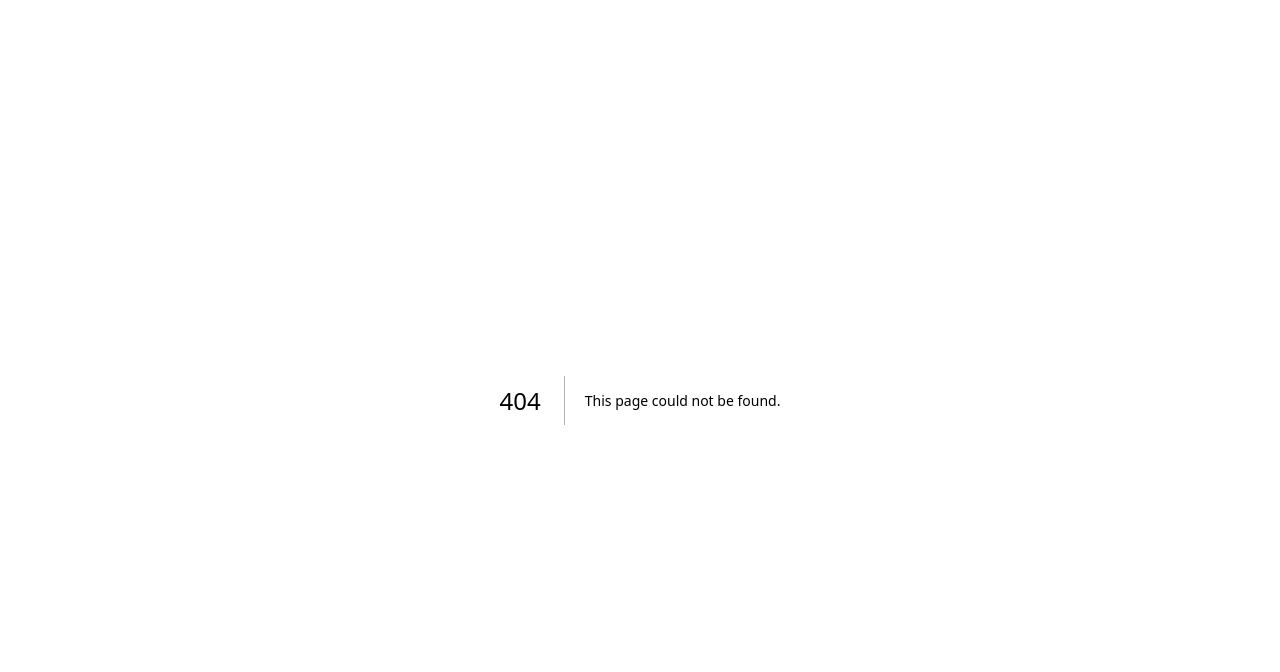
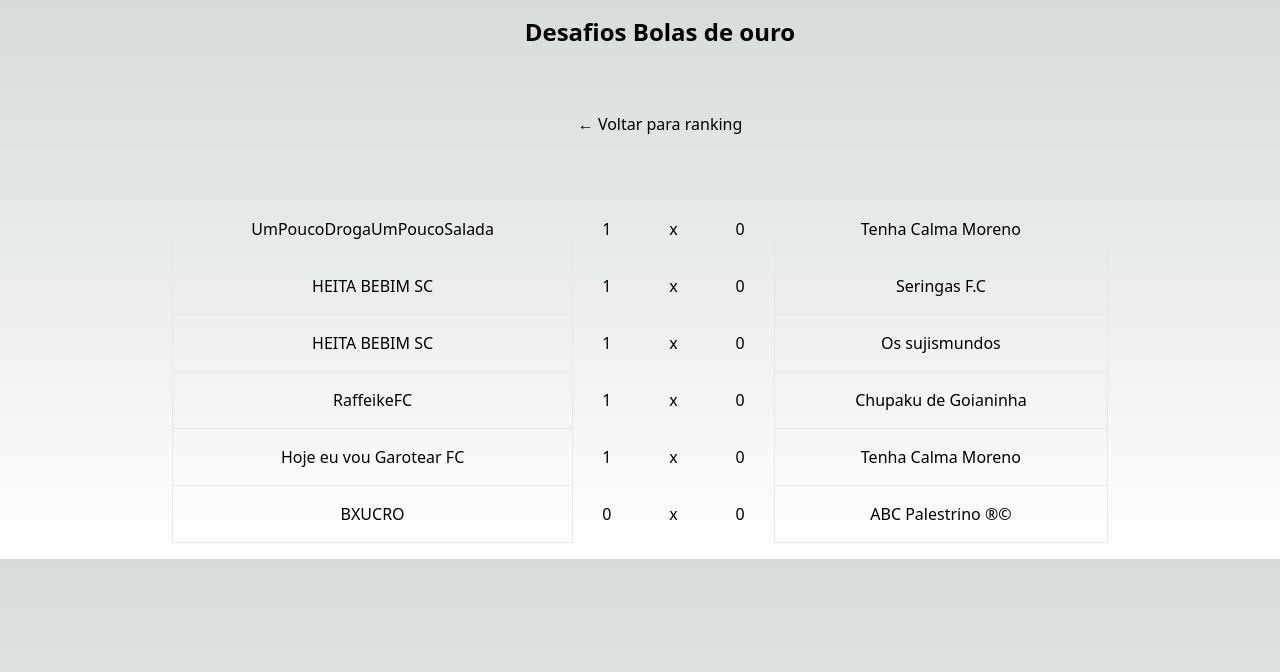
Before and after one commit to InventariumProject/cartola-app, a Next.js app: page /desafio in a window 1280 px wide. Before the commit this address had no page. Shown: the top 672 px of the page. Built offline with nearby package versions, Linux system fonts and the light colour scheme.

Commit message:
add desafio page and switch moved page to index

```diff
--- /dev/null
+++ b/src/pages/desafio.tsx
@@ -0,0 +1,84 @@
+import Link from "next/link";
+
+export default function Match() {
+  return (
+    <div className="flex flex-col items-center min-w-fit p-4">
+      <h1 className="text-2xl font-bold ml-10 mb-12 text-center	">
+        Desafios Bolas de ouro
+      </h1>
+      <Link className="text-center ml-10 py-4" href="/">
+        ← Voltar para ranking
+      </Link>
+      <table className="w-3/4 mt-12">
+        <tbody>
+          <tr>
+            <td className="text-center border rounded-l-lg  py-4">
+              UmPoucoDrogaUmPoucoSalada
+            </td>
+            <td className="text-center px-4 py-4">1</td>
+            <td className="text-center px-4 py-4">x</td>
+            <td className="text-center px-4 py-4">0</td>
+            <td className="text-center border rounded-l-lg px-4 py-4">
+              Tenha Calma Moreno
+            </td>
+          </tr>
+          <tr>
+            <td className="text-center border rounded-l-lg px-4 py-4">
+              HEITA BEBIM SC
+            </td>
+            <td className="text-center">1</td>
+            <td className="text-center">x</td>
+            <td className="text-center">0</td>
+            <td className="text-center border rounded-l-lg px-4 py-4">
+              Seringas F.C
+            </td>
+          </tr>
+          <tr>
+            <td className="text-center border rounded-l-lg px-4 py-4">
+              HEITA BEBIM SC
+            </td>
+            <td className="text-center">1</td>
+            <td className="text-center">x</td>
+            <td className="text-center">0</td>
+            <td className="text-center border rounded-l-lg px-4 py-4">
+              Os sujismundos
+            </td>
+          </tr>
+          <tr>
+            <td className="text-center border rounded-l-lg px-4 py-4">
+              RaffeikeFC
+            </td>
+            <td className="text-center">1</td>
+            <td className="text-center">x</td>
+            <td className="text-center">0</td>
+            <td className="text-center border rounded-l-lg px-4 py-4">
+              Chupaku de Goianinha
+            </td>
+          </tr>
+          <tr>
+            <td className="text-center border rounded-l-lg px-4 py-4">
+              Hoje eu vou Garotear FC
+            </td>
+            <td className="text-center">1</td>
+            <td className="text-center">x</td>
+            <td className="text-center">0</td>
+            <td className="text-center border rounded-l-lg px-4 py-4">
+              Tenha Calma Moreno
+            </td>
+          </tr>
+          <tr>
+            <td className="text-center border rounded-l-lg px-4 py-4">
+              BXUCRO
+            </td>
+            <td className="text-center">0</td>
+            <td className="text-center">x</td>
+            <td className="text-center">0</td>
+            <td className="text-center border rounded-l-lg px-4 py-4">
+              ABC Palestrino ®©
+            </td>
+          </tr>
+        </tbody>
+      </table>
+    </div>
+  );
+}
--- a/src/pages/index.tsx
+++ b/src/pages/index.tsx
@@ -1,52 +1,110 @@
 import Image from "next/image";
 import { Inter } from "next/font/google";
-import Ranking from "./ranking";
+import axios from "axios";
+import React, { useEffect, useState } from "react";
+import desafio from "./desafio";
+import Link from "next/link";
+type Props = {
+  ids: number[];
+};
 
 const inter = Inter({ subsets: ["latin"] });
 
-export default function Home() {
+export default function Home({ ids }: Props) {
+  const [teamData, setTeamData] = useState<any[]>([]);
+  const [sortOrder, setSortOrder] = useState<string>("asc");
+
+  useEffect(() => {
+    const fetchData = async () => {
+      const ids = [
+        9035902, 19298673, 47629775, 47996695, 1331986, 1276535, 26328842,
+        1909960, 406869, 47829504, 1614368, 19653180, 13916753, 7969983,
+        1941336, 47663847, 47646361, 8631482, 1071737, 1229763, 47703776,
+      ];
+      const responses = await Promise.all(
+        ids.map((id) =>
+          axios.get(`https://api.cartola.globo.com/time/id/${id}`)
+        )
+      );
+      setTeamData(responses.map((res) => res.data));
+    };
+
+    fetchData();
+    console.log(teamData);
+  }, []);
+
+  const handleSortByPontosCampeonato = () => {
+    if (sortOrder === "asc") {
+      setTeamData(
+        [...teamData].sort((a, b) => a.pontos_campeonato - b.pontos_campeonato)
+      );
+      setSortOrder("desc");
+    } else {
+      setTeamData(
+        [...teamData].sort((a, b) => b.pontos_campeonato - a.pontos_campeonato)
+      );
+      setSortOrder("asc");
+    }
+  };
+
   return (
-    <Ranking ids={[]} />
-    // <main className="flex min-h-screen flex-col items-center justify-between p-24">
-    //   <div className="z-10 w-full max-w-5xl items-center justify-between font-mono text-sm lg:flex">
-    //     <table className="w-full rounded-lg overflow-hidden border-collapse">
-    //       <thead>
-    //         <tr className="border-b-2 border-gray-300 rounded-t-lg">
-    //           <th className="text-left py-3 px-4 uppercase font-semibold text-sm">
-    //             Time
-    //           </th>
-    //           <th className="text-left py-3 px-4 uppercase font-semibold text-sm">
-    //             Total
-    //           </th>
-    //           <th className="text-left py-3 px-4 uppercase font-semibold text-sm">
-    //             Posição
-    //           </th>
-    //         </tr>
-    //       </thead>
-    //       <tbody>
-    //         <tr className="border border-gray-300 rounded-full">
-    //           <td className="text-left py-3 px-4">Time 1</td>
-    //           <td className="text-left py-3 px-4">464</td>
-    //           <td className="text-left py-3 px-4">1</td>
-    //         </tr>
-    //         <tr className="border border-gray-300 rounded-full">
-    //           <td className="text-left py-3 px-4">Time 2</td>
-    //           <td className="text-left py-3 px-4">264</td>
-    //           <td className="text-left py-3 px-4">2</td>
-    //         </tr>
-    //         <tr className="border border-gray-300 rounded-full">
-    //           <td className="text-left py-3 px-4">Time 3</td>
-    //           <td className="text-left py-3 px-4">164</td>
-    //           <td className="text-left py-3 px-4">3</td>
-    //         </tr>
-    //         <tr className="border border-gray-300 rounded-full">
-    //           <td className="text-left py-3 px-4">Time 4</td>
-    //           <td className="text-left py-3 px-4">064</td>
-    //           <td className="text-left py-3 px-4">4</td>
-    //         </tr>
-    //       </tbody>
-    //     </table>
-    //   </div>
-    // </main>
+    <div className="min-h-screen flex flex-col justify-center items-center">
+      <table
+        id="team-scores"
+        className="w-3/5 mx-auto min-h-screen border-collapse"
+      >
+        <thead>
+          <tr>
+            <th className="border px-4 py-2 text-center bg-gray-900 font-bold">
+              Time
+            </th>
+            <th className="border px-4 py-2 text-center bg-gray-900 font-bold">
+              <div className="flex items-center justify-between">
+                Pontuação Geral
+                <select
+                  className="ml-2 p-1 bg-gray-900 rounded border cursor-pointer required:invalid"
+                  onChange={handleSortByPontosCampeonato}
+                  value={sortOrder}
+                >
+                  <option value="" disabled selected>
+                    Clique para Ordenar
+                  </option>
+                  <option value="asc">Ordenar: ↓ </option>
+                  <option value="desc">Ordenar: ↑ </option>
+                </select>
+              </div>
+            </th>
+            <th className="border px-4 py-2 text-center bg-gray-900 font-bold">
+              Rodada Atual
+            </th>
+            <th className="border px-4 py-2 text-center bg-gray-900 font-bold">
+              Patrimônio
+            </th>
+            <th>
+              {" "}
+              <Link href="/desafio">Ir para Desafios bolas de ouro →</Link>
+            </th>
+          </tr>
+        </thead>
+        <tbody>
+          {teamData.map((data, index) => (
+            <tr key={index}>
+              <td className="border px-4 py-2 text-center bg-gray-500 ">
+                {data.time.nome}
+              </td>
+              <td className="border px-4 py-2 text-center bg-gray-500 ">
+                {Number(data.pontos_campeonato).toFixed(2)}
+              </td>
+              <td className="border px-4 py-2 text-center bg-gray-500 ">
+                {Number(data.pontos).toFixed(2)}
+              </td>
+              <td className="border px-4 py-2 text-center bg-gray-500 ">
+                {data.patrimonio}
+              </td>
+            </tr>
+          ))}
+        </tbody>
+      </table>
+    </div>
   );
 }
--- a/src/pages/ranking.tsx
+++ /dev/null
@@ -1,70 +0,0 @@
-import axios from "axios";
-import React, { useEffect, useState } from "react";
-type Props = {
-  ids: number[];
-};
-
-export default function Ranking({ ids }: Props) {
-  const [teamData, setTeamData] = useState<any[]>([]);
-
-  useEffect(() => {
-    const fetchData = async () => {
-      const ids = [
-        19653180, 13916753, 7969983, 1941336, 47663847, 47646361, 8631482,
-        9035902, 19298673, 47629775, 47996695, 1331986, 1276535, 26328842,
-        1071737, 1229763, 47703776, 1909960, 406869, 47829504, 1614368,
-      ];
-      const responses = await Promise.all(
-        ids.map((id) =>
-          axios.get(`https://api.cartola.globo.com/time/id/${id}`)
-        )
-      );
-      setTeamData(responses.map((res) => res.data));
-    };
-
-    fetchData();
-    console.log(teamData);
-  }, []);
-
-  return (
-    <table
-      id="team-scores"
-      className="w-3/5 mx-auto min-h-screen border-collapse"
-    >
-      <thead>
-        <tr>
-          <th className="border px-4 py-2 text-center bg-gray-900 font-bold">
-            Time
-          </th>
-          <th className="border px-4 py-2 text-center bg-gray-900 font-bold">
-            Pontuação Geral
-          </th>
-          <th className="border px-4 py-2 text-center bg-gray-900 font-bold">
-            Rodada Atual
-          </th>
-          <th className="border px-4 py-2 text-center bg-gray-900 font-bold">
-            Patrimônio
-          </th>
-        </tr>
-      </thead>
-      <tbody>
-        {teamData.map((data, index) => (
-          <tr key={index}>
-            <td className="border px-4 py-2 text-center bg-gray-500 ">
-              {data.time.nome}
-            </td>
-            <td className="border px-4 py-2 text-center bg-gray-500 ">
-              {Number(data.pontos_campeonato).toFixed(2)}
-            </td>
-            <td className="border px-4 py-2 text-center bg-gray-500 ">
-              {Number(data.pontos).toFixed(2)}
-            </td>
-            <td className="border px-4 py-2 text-center bg-gray-500 ">
-              {data.patrimonio}
-            </td>
-          </tr>
-        ))}
-      </tbody>
-    </table>
-  );
-}
```
